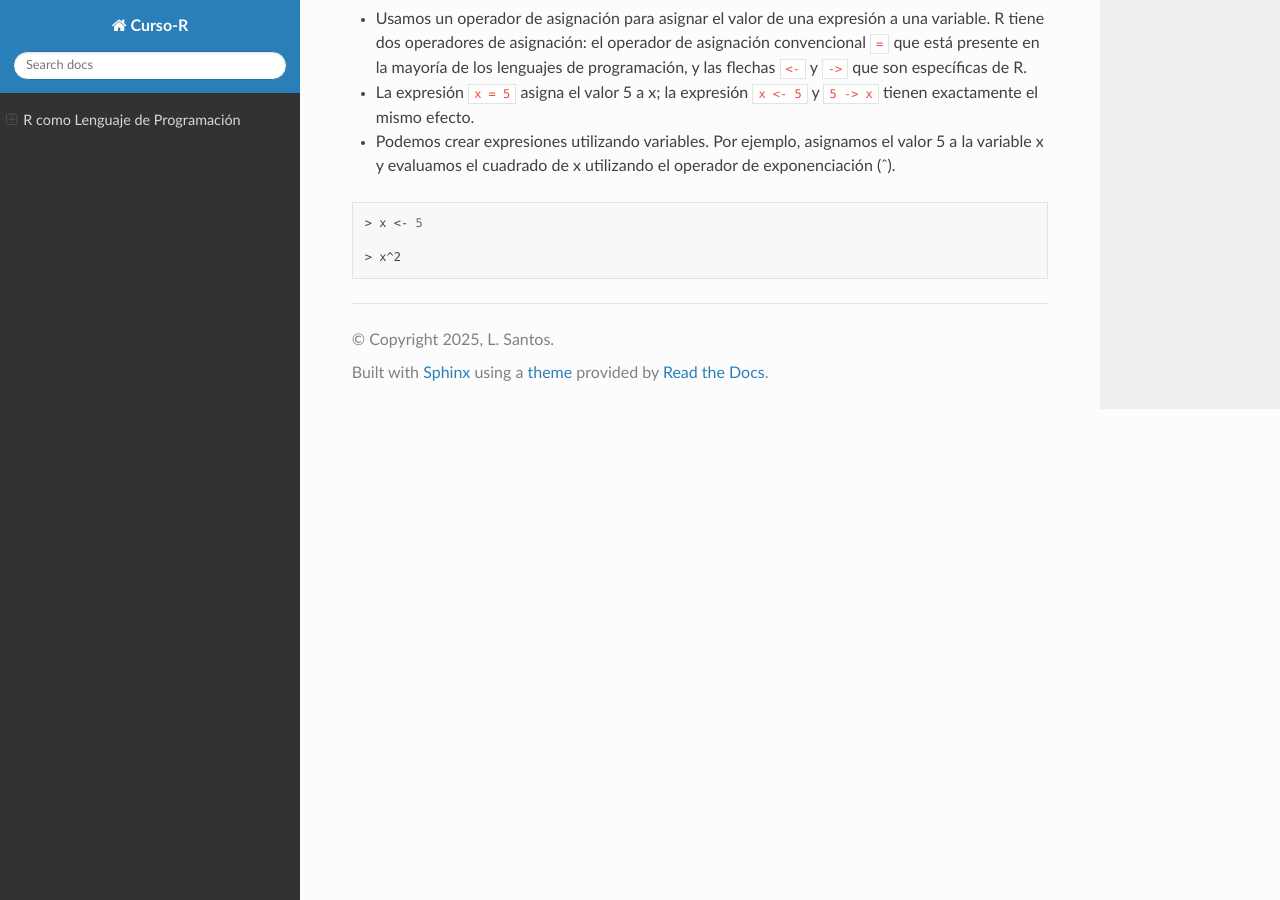
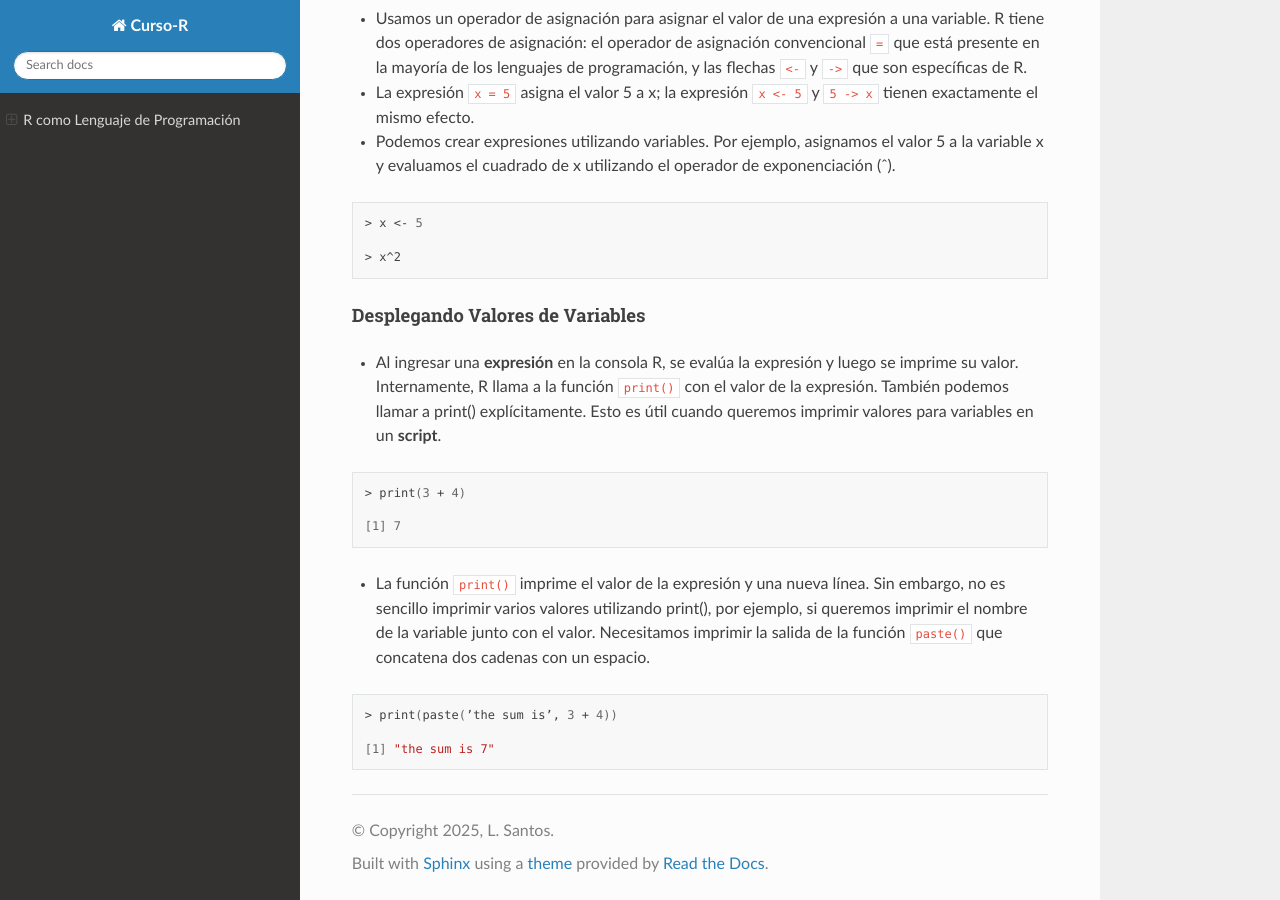
Before and after one commit to matecom57/santosg57-curso-r, a Sphinx documentation site: the page built from docs/source/Clase-03/clase-03.rst, in a window 1280 px wide and 900 px high, scrolled down 1972 px. Built offline with Sphinx 7.4.7 and the Read the Docs theme 3.1.0, drawn with Linux system fonts in a browser that asks for light colours.

Commit message:
Test comité

```diff
--- a/docs/source/Clase-03/clase-03.rst
+++ b/docs/source/Clase-03/clase-03.rst
@@ -92,3 +92,22 @@ Ingresamos la expresión 3 + 4 en la consola R.
    > x <- 5
 
    > x^2
+
+Desplegando Valores de Variables
+++++++++++++++++++++++++++++++++
+
+* Al ingresar una **expresión** en la consola R, se evalúa la expresión y luego se imprime su valor. Internamente, R llama a la función ``print()`` con el valor de la expresión. También podemos llamar a print() explícitamente. Esto es útil cuando queremos imprimir valores para variables en un **script**.
+
+.. code:: Bash
+
+   > print(3 + 4)
+
+   [1] 7
+
+* La función ``print()`` imprime el valor de la expresión y una nueva línea. Sin embargo, no es sencillo imprimir varios valores utilizando print(), por ejemplo, si queremos imprimir el nombre de la variable junto con el valor. Necesitamos imprimir la salida de la función ``paste()`` que concatena dos cadenas con un espacio.
+
+.. code:: Bash
+
+   > print(paste(’the sum is’, 3 + 4))
+
+   [1] "the sum is 7"
```
